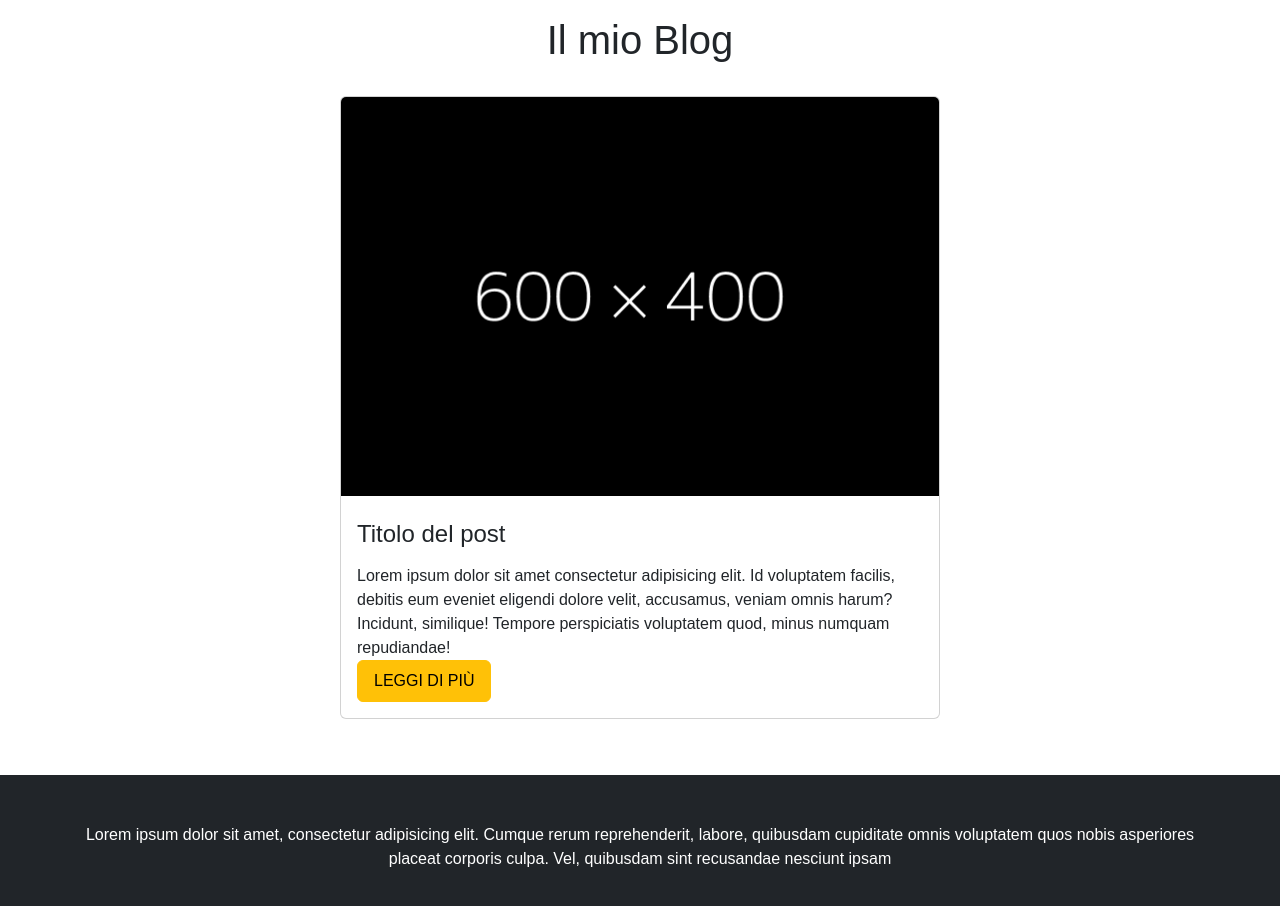
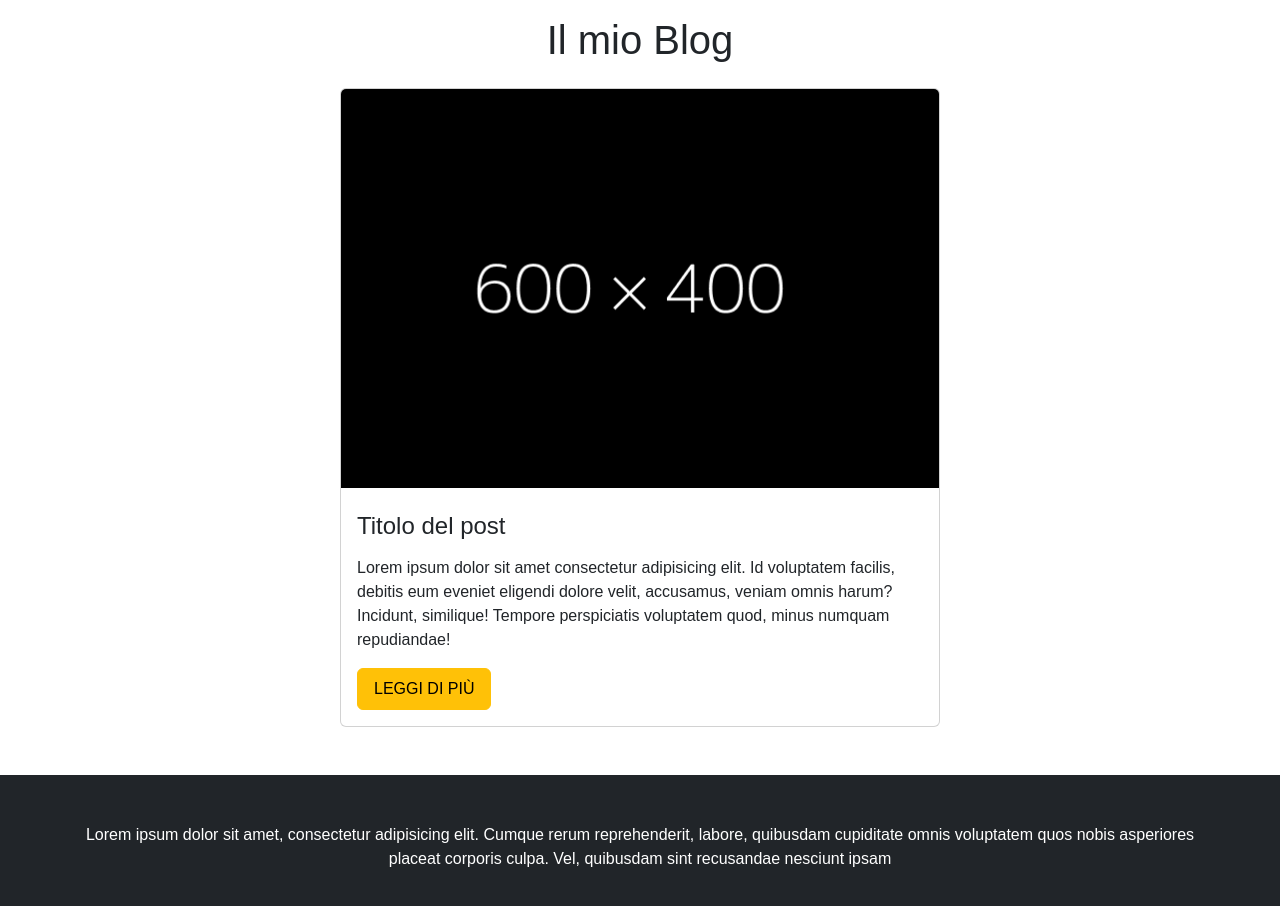
Before and after one commit to GemelliAngelo/react-components, a React (Vite) app: page / in a window 1280 px wide. Shown: the top 906 px of the page. Built offline with nearby package versions, Linux system fonts and the light colour scheme.

Commit message:
fix padding

```diff
--- a/src/components/Main.jsx
+++ b/src/components/Main.jsx
@@ -2,7 +2,7 @@ export default function Main() {
   return (
     <main>
       <div className="container">
-        <div className="d-flex justify-content-center py-2">
+        <div className="d-flex justify-content-center">
           <div className="card">
             <img
               src="src\assets\img\placeholder.png"
@@ -17,7 +17,7 @@ export default function Main() {
                 accusamus, veniam omnis harum? Incidunt, similique! Tempore
                 perspiciatis voluptatem quod, minus numquam repudiandae!
               </p>
-              <button type="button" className="btn btn-warning py-2 px-3">
+              <button type="button" className="btn btn-warning py-2 px-3 mt-3">
                 LEGGI DI PIÙ
               </button>
             </div>
```
